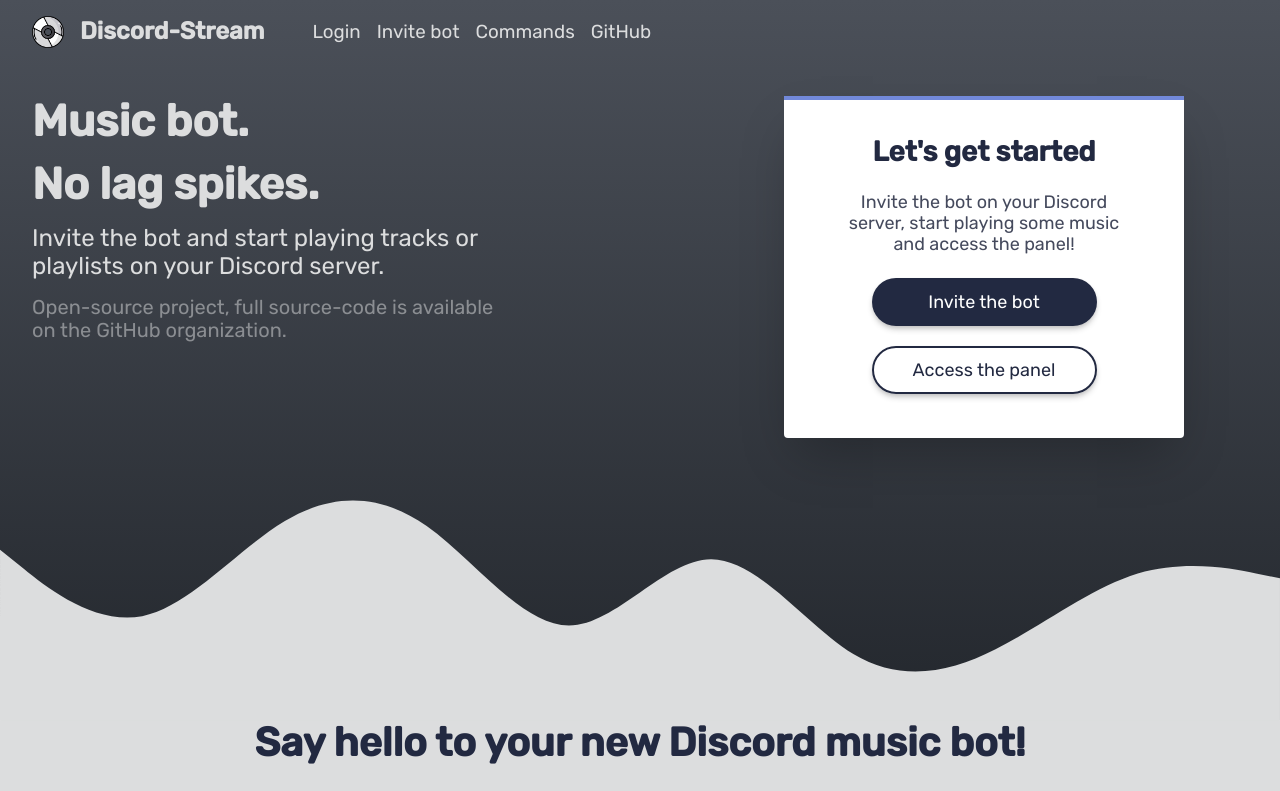
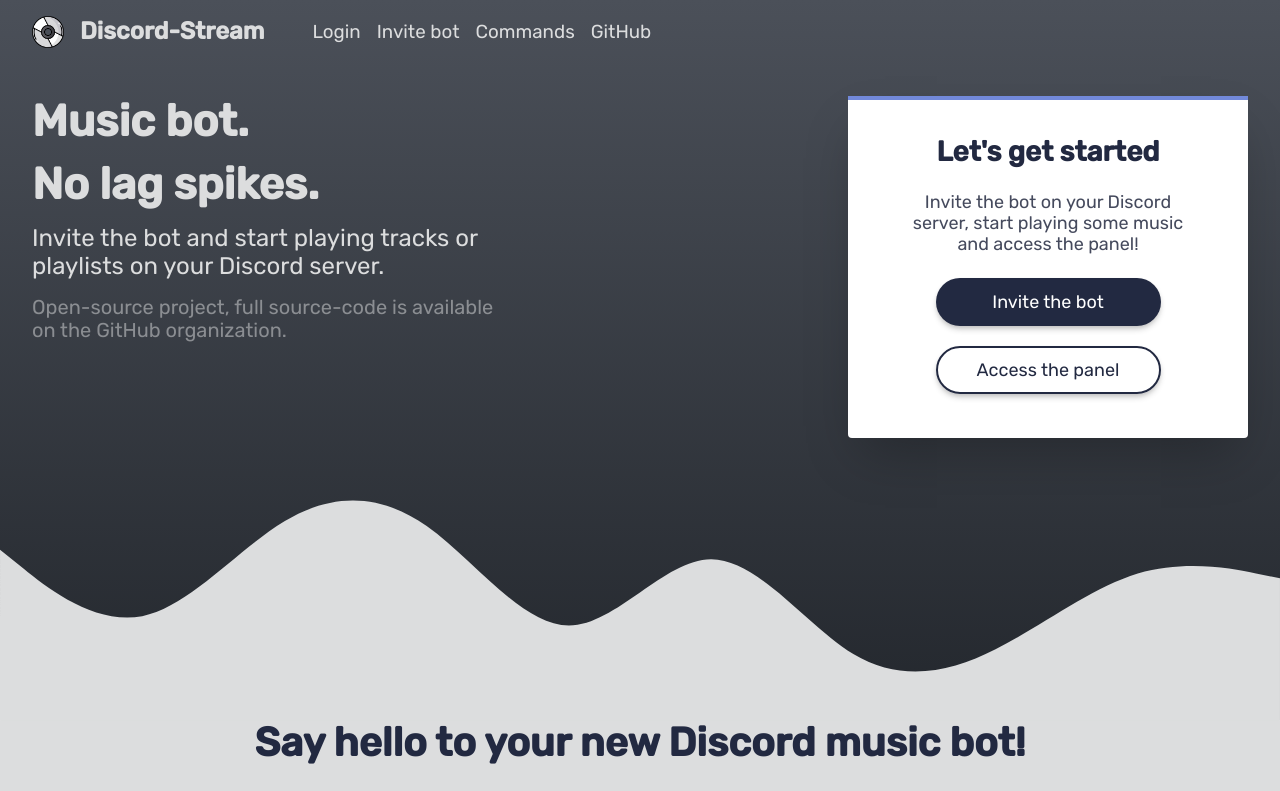
Before and after one commit to mrpinkcat/landing-page, a React (Create React App) app: page / in a window 1280 px wide. Shown: the top 791 px of the page. Built offline with nearby package versions, Linux system fonts and the light colour scheme.

Commit message:
fix(hero): container responsive

```diff
--- a/src/components/home/hero/Hero.tsx
+++ b/src/components/home/hero/Hero.tsx
@@ -14,10 +14,11 @@
   display: flex;
   flex-direction: column;
   width: 100%;
-  min-height: 100vh;
-  padding-top: 6rem;
-  padding-left: 2rem;
-  padding-right: 2rem;
+  padding: 6rem 2rem 8rem;
+
+  @media (min-width: 768px) {
+    min-height: 60vh;
+  }
 
   @media (min-width: 992px) {
     flex-direction: row;
@@ -59,19 +60,9 @@
 const InviteCardContainerEl = styled.div`
   float: right;
   display: none;
-  padding: 0 4rem;
 
   @media (min-width: 992px) {
     display: block;
-  }
-
-  @media (max-width: 1023px) {
-    padding: 0;
-  }
-
-  @media (min-width: 1366px) {
-    padding-left: 0;
-    padding-right: 0;
   }
 `;
 
```
